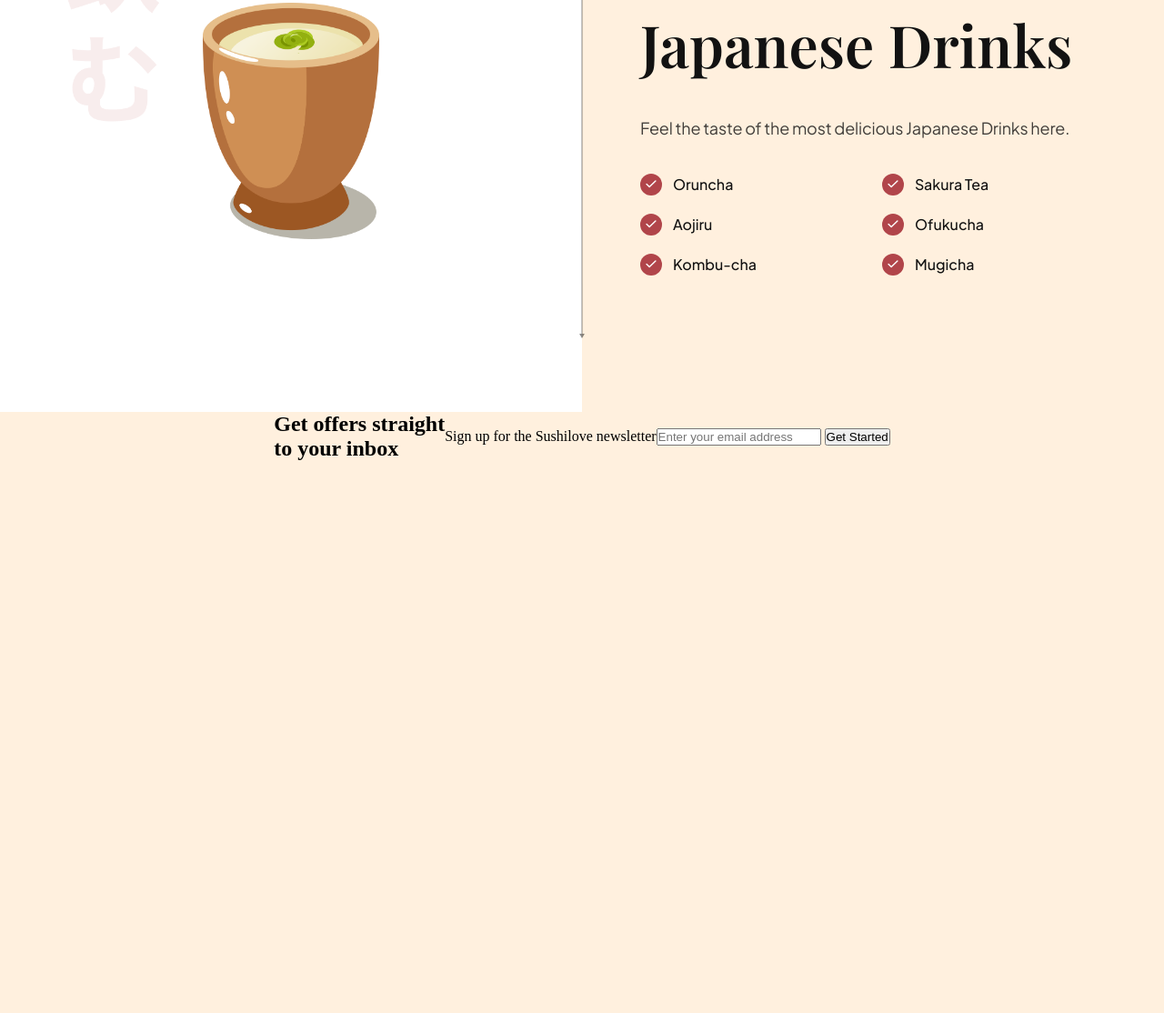
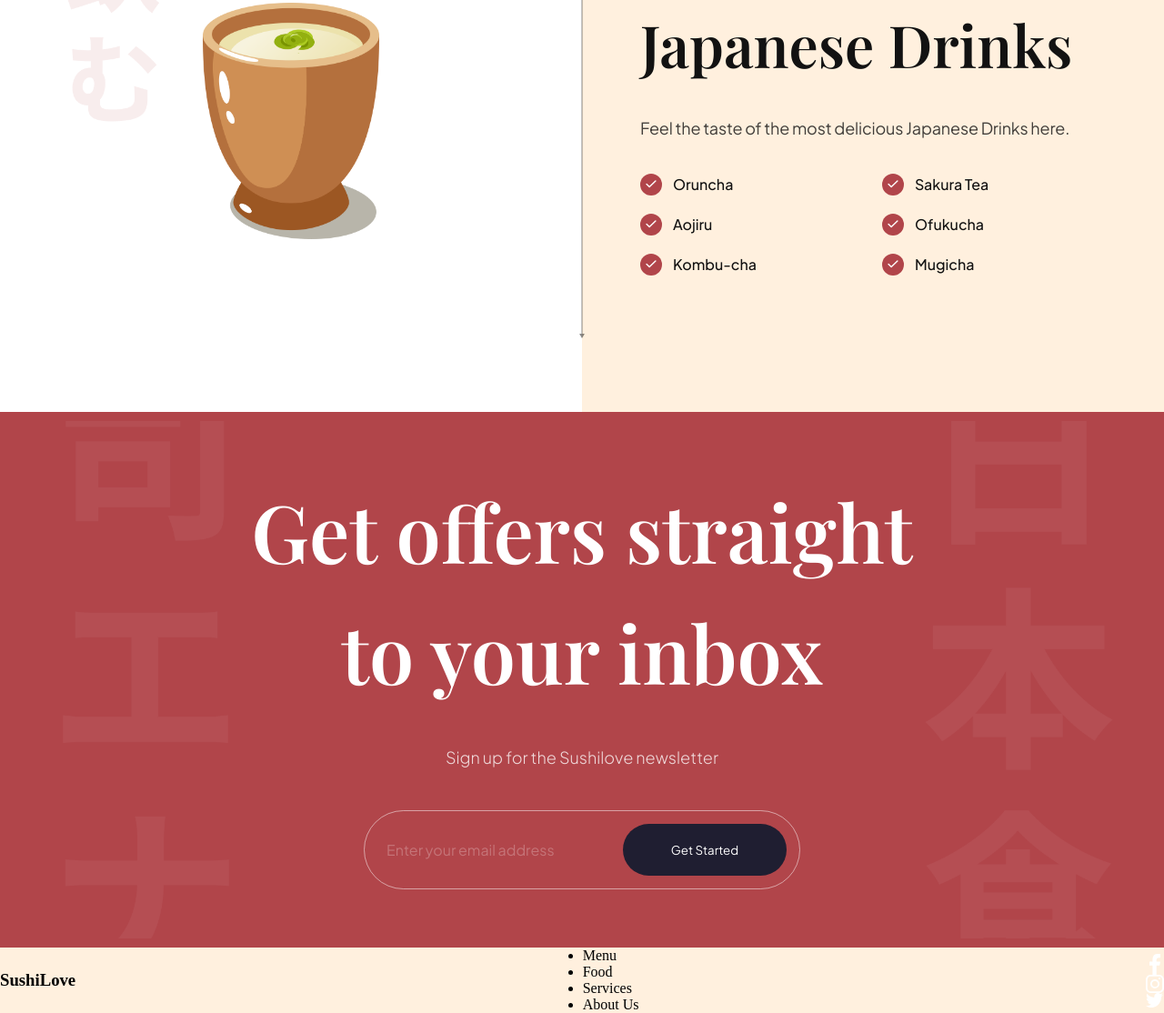
Before and after one commit to sworrrnimaS/Sushi-Website, a plain HTML site: page index.html in a window 1280 px wide. Shown: the part 3245-4359 px from the top of the page at 91% size. Before the commit the page ends 3752 px from the top, so only its background shows below. Drawn offline with nearby package versions, Linux system fonts and the light colour scheme.

Commit message:
Completed Subscription section and started footer section

```diff
--- a/css/sections/subscribe.css
+++ b/css/sections/subscribe.css
@@ -0,0 +1,69 @@
+.subscription {
+  padding: 64px;
+  background-color: var(--primary-color);
+  background-image: url("../../assets/subscribe_bg.png");
+  background-position: center;
+  background-repeat: no-repeat;
+  background-size: contain;
+  flex-direction: column;
+  overflow: hidden;
+}
+
+.subscription h2 {
+  font-size: 88px;
+  font-family: var(--playfair-display);
+  font-weight: 600;
+  line-height: 133px;
+  color: #fff;
+  text-align: center;
+}
+.subscription p {
+  font-size: 18px;
+  font-family: var(--plus-jakarta-sans);
+  font-weight: 300;
+  line-height: 36px;
+  margin-top: 32px;
+  color: rgba(255, 255, 255, 0.8);
+  text-align: center;
+}
+
+.subscription__form {
+  min-width: 480px;
+  margin-top: 40px;
+  padding: 14px 14px 14px 24px;
+  display: flex;
+  gap: 10px;
+  border: 1px solid rgba(255, 255, 255, 0.5);
+  border-radius: 46px;
+}
+
+.subscription__form input {
+  flex: 1;
+  font-size: 16px;
+  font-weight: 400px;
+  font-family: var(--plus-jakarta-sans);
+  color: #fff;
+  opacity: 0.5;
+  background: transparent;
+  border: none;
+  outline: none;
+}
+
+.subscription__form input::placeholder {
+  color: #fff;
+  opacity: 0.5;
+}
+
+.subscription__form button {
+  padding: 20px;
+  min-width: 180px;
+  font-size: 500;
+  font-family: var(--plus-jakarta-sans);
+  color: #fff;
+  text-align: center;
+  background: var(--black-400);
+  border-radius: 46px;
+  border: none;
+  outline: none;
+  cursor: pointer;
+}
--- a/index.html
+++ b/index.html
@@ -315,6 +315,34 @@
         <button>Get Started</button>
       </div>
     </section>
+    <footer class="footer flex-between">
+      <h3 class="footer_logo"><span>Sushi</span>Love</h3>
+      <ul class="footer__nav">
+        <li>
+          <a href="#memu">Menu</a>
+        </li>
+        <li>
+          <a href="#food">Food</a>
+        </li>
+        <li>
+          <a href="#services">Services</a>
+        </li>
+        <li>
+          <a href="#about-us">About Us</a>
+        </li>
+      </ul>
+      <ul class="footer__social">
+        <li class="flex-center">
+          <img src="assets/facebook.svg" alt="facebook" />
+        </li>
+        <li class="flex-center">
+          <img src="assets/instagram.svg" alt="instagram" />
+        </li>
+        <li class="flex-center">
+          <img src="assets/twitter.svg" alt="twitter" />
+        </li>
+      </ul>
+    </footer>
 
     <script src="js/script.js" type="module"></script>
   </body>
```
